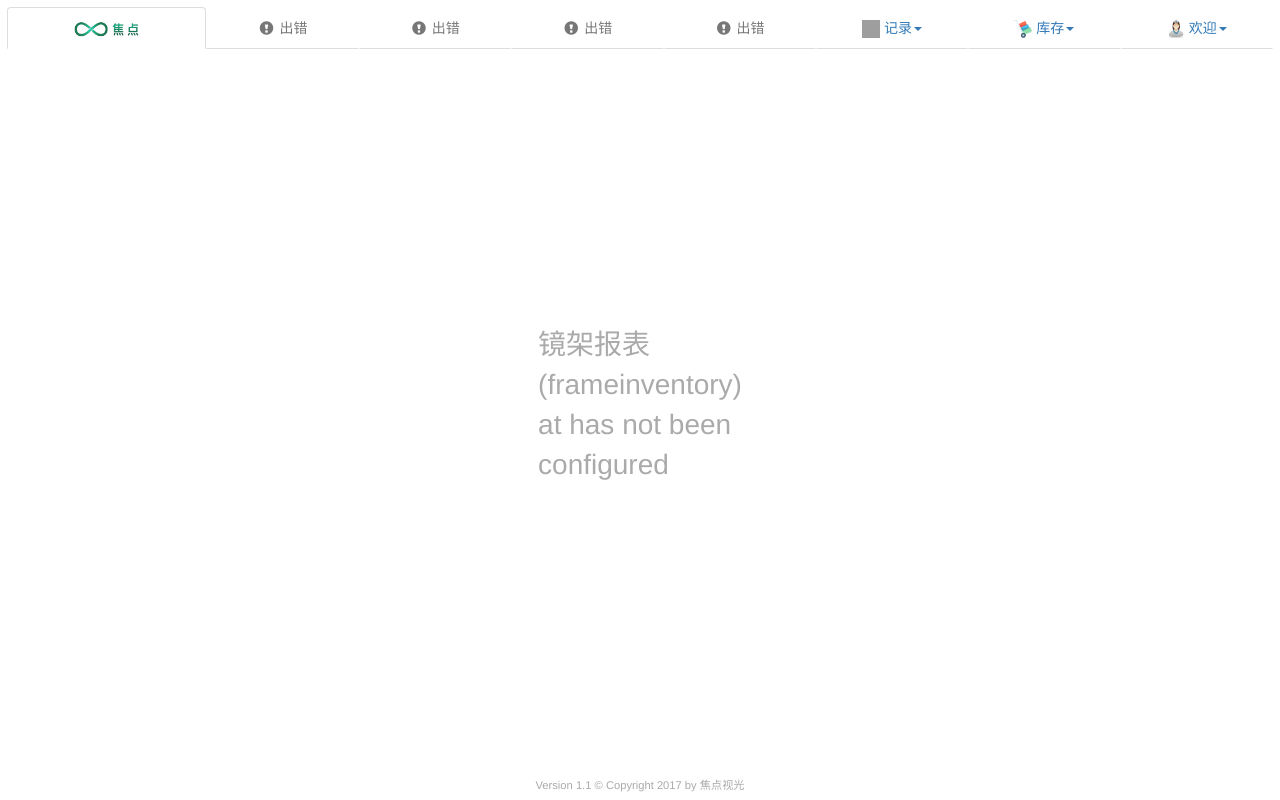
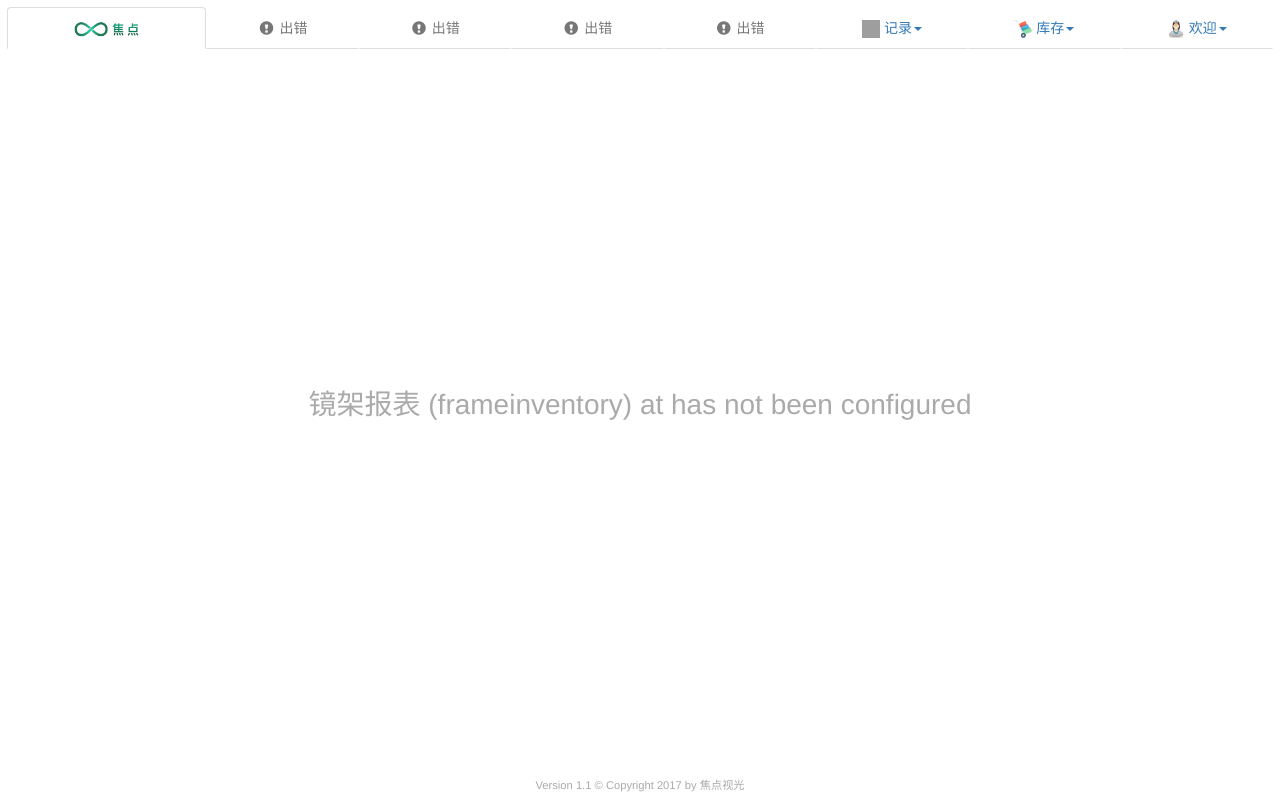
Before and after one commit to jpknwls/SmartFocusProduction, a Django app: template templates/comparison_page.html in a window 1280 px wide. Run offline with Django 3.2, Linux system fonts and the light colour scheme; the template is opened without the code that fills it: values that come from a table or form of the project are taken from there, others are empty; data comes from the database, SQL or seed files in the repository; parts of the project's set-up code (start-up, migrations or seed data) failed here and were passed over; some libraries are stand-ins or nearby versions; grey boxes are pictures that could not be loaded.

Commit message:
too early

```diff
--- a/templates/comparison_page.html
+++ b/templates/comparison_page.html
@@ -40,7 +40,7 @@
         }
         .iframe-container > iframe {
             /* Make this iframe occupy all available space */
-            width: 100%; height: 130%;
+            width: 100%; min-height: 130%;
             position: absolute;
             top: 0; right: 0; bottom: 0; left: 0;
             z-index: 1;
@@ -60,7 +60,9 @@
             color: #aaa;
             z-index: 0;
         }
-        _::-webkit-full-page-media, _:future, :root .all-container {
+
+
+        _::-webkit-full-page-media, _:future, :root main{
             height: 600px;
 
         }
@@ -76,7 +78,6 @@
 {% endblock %}
 
 {% block page_contents %}
-<div class ="all-container">
 {% for iframe_url in iframe_urls %}
 
         <div class="iframe-container">
@@ -110,5 +111,4 @@
         </div>
 
     {% endfor %}
-    </div>
 {% endblock %}
```
